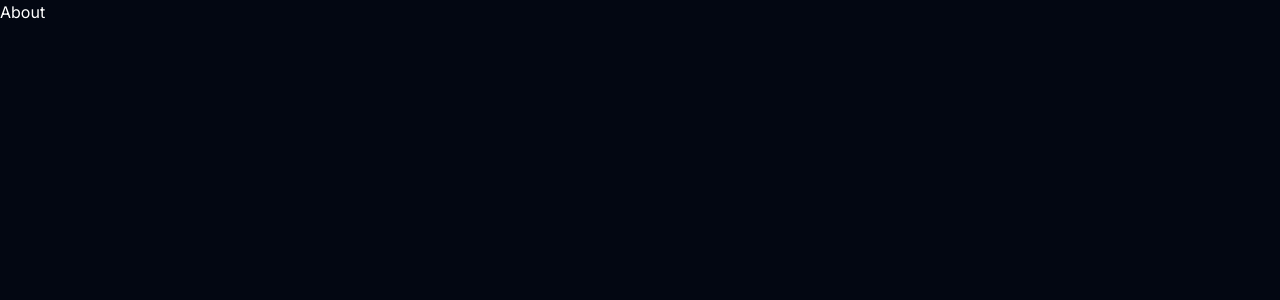
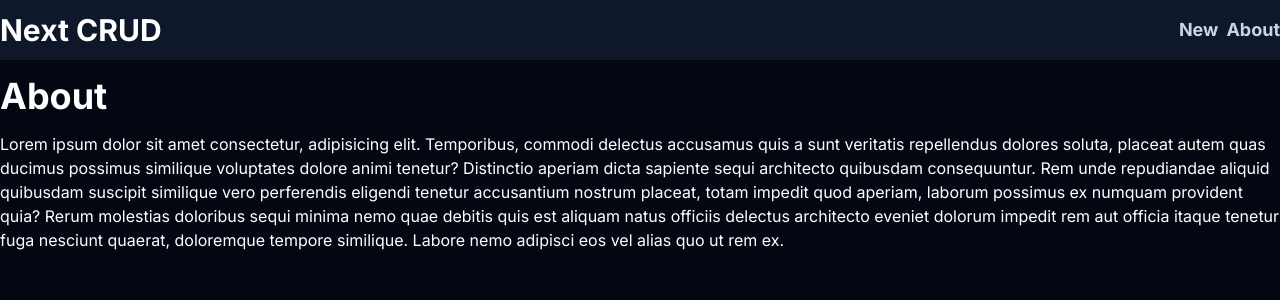
Before and after one commit to Santillan-Reyna-Ariel-Angel/tasks-nextjs-prisma, a Next.js app: page /about in a window 1280 px wide. Shown: the top 300 px of the page. Built offline with nearby package versions, Linux system fonts and the light colour scheme.

Commit message:
Component Navbar created

```diff
--- a/src/app/about/page.jsx
+++ b/src/app/about/page.jsx
@@ -1,7 +1,24 @@
 import React from 'react';
 
 const About = () => {
-  return <div>About</div>;
+  return (
+    <section className="container mx-auto">
+      <h3 className="text-4xl font-bold my-4">About</h3>
+      <p>
+        Lorem ipsum dolor sit amet consectetur, adipisicing elit. Temporibus,
+        commodi delectus accusamus quis a sunt veritatis repellendus dolores
+        soluta, placeat autem quas ducimus possimus similique voluptates dolore
+        animi tenetur? Distinctio aperiam dicta sapiente sequi architecto
+        quibusdam consequuntur. Rem unde repudiandae aliquid quibusdam suscipit
+        similique vero perferendis eligendi tenetur accusantium nostrum placeat,
+        totam impedit quod aperiam, laborum possimus ex numquam provident quia?
+        Rerum molestias doloribus sequi minima nemo quae debitis quis est
+        aliquam natus officiis delectus architecto eveniet dolorum impedit rem
+        aut officia itaque tenetur fuga nesciunt quaerat, doloremque tempore
+        similique. Labore nemo adipisci eos vel alias quo ut rem ex.
+      </p>
+    </section>
+  );
 };
 
 export default About;
--- a/src/app/layout.jsx
+++ b/src/app/layout.jsx
@@ -1,17 +1,21 @@
-import { Inter } from 'next/font/google'
-import './globals.css'
+import { Inter } from 'next/font/google';
+import './globals.css';
+import Navbar from '@/components/Navbar';
 
-const inter = Inter({ subsets: ['latin'] })
+const inter = Inter({ subsets: ['latin'] });
 
 export const metadata = {
   title: 'Create Next App',
   description: 'Generated by create next app',
-}
+};
 
 export default function RootLayout({ children }) {
   return (
     <html lang="en">
-      <body className={inter.className}>{children}</body>
+      <body className={inter.className}>
+        <Navbar />
+        {children}
+      </body>
     </html>
-  )
+  );
 }
--- a/src/app/new/page.jsx
+++ b/src/app/new/page.jsx
@@ -85,9 +85,31 @@ const NewPage = ({ params }) => {
             setTask({ ...task, description: event.target.value })
           }
         ></textarea>
-        <button className="bg-blue-500 hover:bg-blue-700 text-white font-bold py-2 px-4 rounded">
-          Crear tarea
-        </button>
+
+        <div className="flex justify-between">
+          <button className="bg-blue-500 hover:bg-blue-700 text-white font-bold py-2 px-4 rounded">
+            Crear
+          </button>
+
+          {params.id && (
+            <button
+              className="bg-red-500 hover:bg-red-700 text-white font-bold py-2 px-4 rounded"
+              type="button"
+              onClick={async () => {
+                const response = await fetch(`/api/tasks/${params.id}`, {
+                  method: 'DELETE',
+                });
+                const data = await response.json();
+                console.log('DELETE:', data);
+
+                router.refresh();
+                router.push('/');
+              }}
+            >
+              Eliminar
+            </button>
+          )}
+        </div>
       </form>
     </div>
   );
--- /dev/null
+++ b/src/app/not-found.jsx
@@ -0,0 +1,20 @@
+// import React from 'react';
+import Link from 'next/link';
+
+const NotFound = () => {
+  return (
+    <section className="flex h-[calc(100vh-7rem)] justify-center items-center">
+      <div className="text-center">
+        <h1 className="text-4xl font-bold">Not Found</h1>
+        <Link
+          href="/"
+          className="text-slate-400 hover:text-slate-300 text-2xl met-5"
+        >
+          Volver al inicio
+        </Link>
+      </div>
+    </section>
+  );
+};
+
+export default NotFound;
--- /dev/null
+++ b/src/components/Navbar.jsx
@@ -0,0 +1,33 @@
+import React from 'react';
+import Link from 'next/link';
+
+const Navbar = () => {
+  return (
+    <>
+      <nav className="bg-slate-900">
+        <div className="container mx-auto flex justify-between items-center py-3">
+          <Link href="/">
+            <h3 className="font-bold text-3xl">Next CRUD</h3>
+          </Link>
+          <ul className="flex gap-x-2 text-lg font-bold">
+            <li>
+              <Link href="/new" className="text-slate-300 hover:text-slate-200">
+                New
+              </Link>
+            </li>
+            <li>
+              <Link
+                href="/about"
+                className="text-slate-300 hover:text-slate-200"
+              >
+                About
+              </Link>
+            </li>
+          </ul>
+        </div>
+      </nav>
+    </>
+  );
+};
+
+export default Navbar;
```
Also changed, not shown: 1 other file (tests, documents, lock files or other folders).
